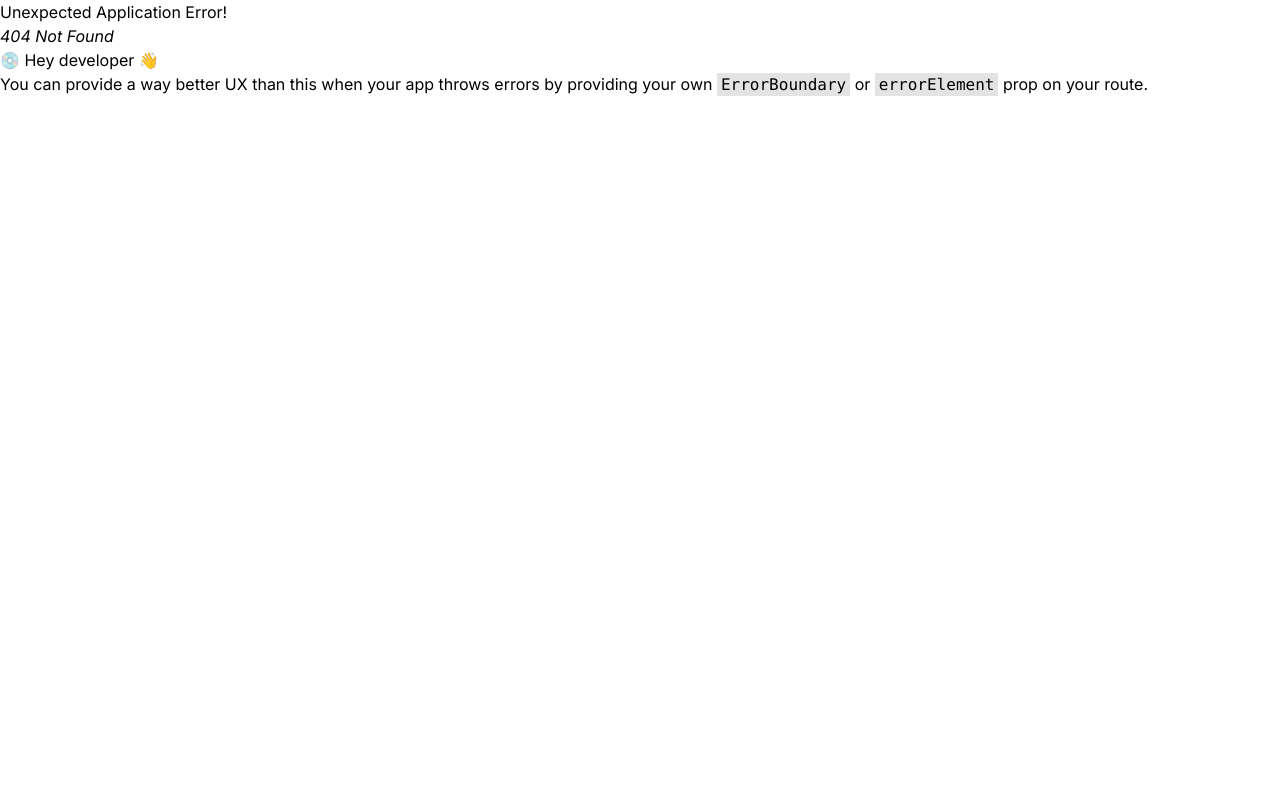
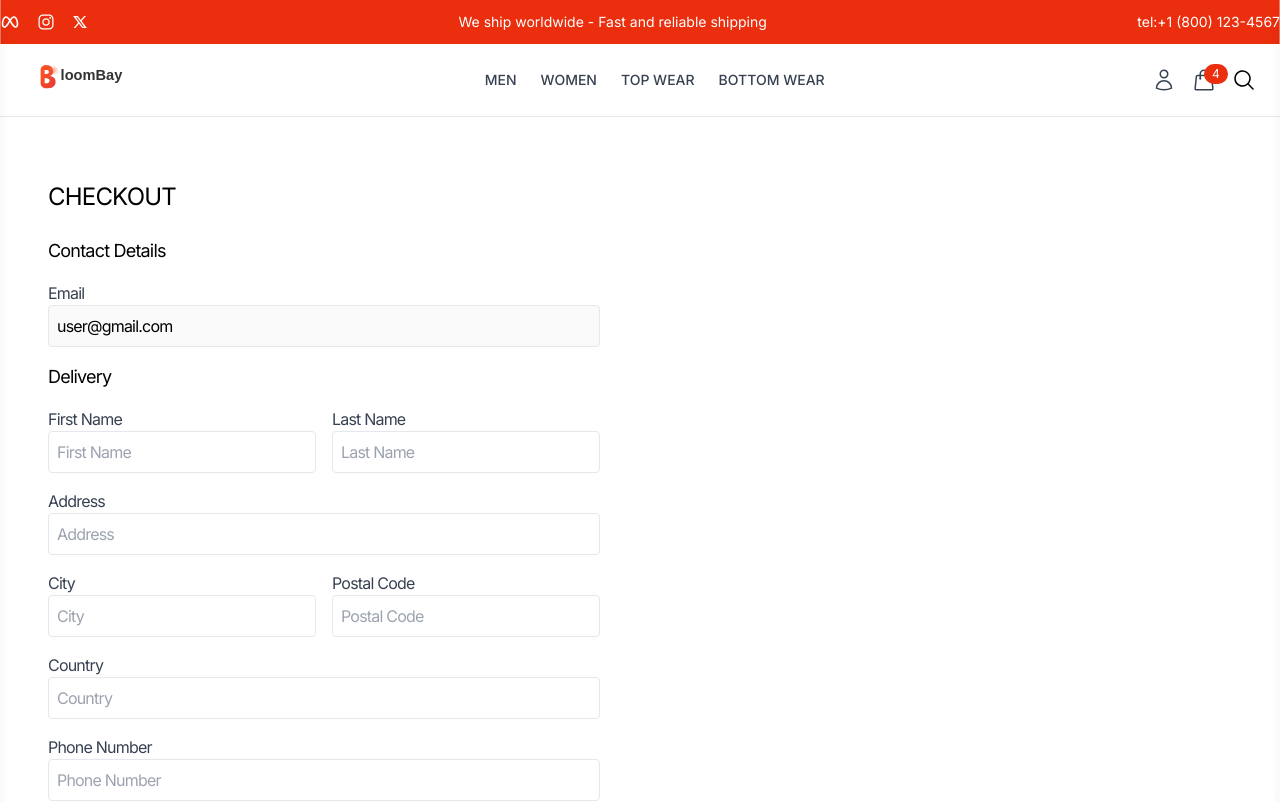
Before and after one commit to Chirag2027/bloombay, a React (Vite) app in the folder frontend/: page /checkout in a window 1280 px wide. Before the commit this address had no page. Shown: the top 802 px of the page. Built offline with nearby package versions, Linux system fonts and the light colour scheme.

Commit message:
checkout left section done, PayPal left

```diff
--- a/frontend/src/App.jsx
+++ b/frontend/src/App.jsx
@@ -8,6 +8,7 @@
 import Profile from './pages/Profile'
 import CollectionPage from './pages/CollectionPage'
 import ProductDetails from './components/Products/ProductDetails'
+import Checkout from './components/Cart/Checkout'
 
 const router = createBrowserRouter(
   createRoutesFromElements(
@@ -19,6 +20,7 @@
       <Route path='profile' element={<Profile />} />
       <Route path='collections/:collection' element={<CollectionPage />} />
       <Route path='product/:id' element={<ProductDetails />} />
+      <Route path='checkout' element={<Checkout />} />
 
     </Route>
   )
--- /dev/null
+++ b/frontend/src/components/Cart/Checkout.jsx
@@ -0,0 +1,178 @@
+import React, { useState } from 'react'
+import { useNavigate } from 'react-router-dom';
+
+// sample data to work with
+const cart = {
+    products: [
+        {
+            name: "Jacket",
+            size: "L",
+            color: "Blue",
+            price: 1200,
+            image: "https://picsum.photos/200?random=1",
+        },
+        {
+            name: "Jacket",
+            size: "XL",
+            color: "Red",
+            price: 1700,
+            image: "https://picsum.photos/200?random=7",
+        },
+    ],
+    totalPrice: 2900,
+};
+
+const Checkout = () => {
+
+  const navigate = useNavigate();
+  const [checkoutId, setCheckoutId] = useState(null);
+
+  // state variable to hold the shipping address info
+  const [shippingAddress, setShippingAddress] = useState({
+    firstName: "",
+    lastName: "",
+    address: "",
+    city: "",
+    postalCode: "",
+    country: "",
+    phone: "",
+  });
+
+   // Function to create the checkout once the all details are filled by user and form is submitted
+  // This function is responsible for sending the request to the backend & creating a checkout entry
+  const handleCreateCheckout = (e) => {
+    e.preventDefault();
+    setCheckoutId(123);
+  }
+
+  return (
+    <div className='grid grid-cols-1 lg:grid-cols-2 gap-8 max-w-7xl mx-auto py-10 px-6 tracking-tighter'>
+        {/* Left section */}
+        <div className="bg-white rounded-lg p-6">
+            <h2 className="text-2xl uppercase mb-6">Checkout</h2>
+            <form onSubmit={handleCreateCheckout}>
+                <h3 className="text-lg mb-4">Contact Details</h3>
+                <div className="mb-4">
+                    <label className='block text-gray-700'>Email</label>
+                    <input
+                    type="email"
+                    value="user@gmail.com"
+                    className='w-full p-2 border rounded'
+                    disabled
+                    />
+                </div>
+
+                <h3 className="text-lg mb-4">Delivery</h3>
+                <div className="mb-4 grid grid-cols-2 gap-4">
+                    {/* First Name */}
+                    <div>
+                        <label className='block text-gray-700'>First Name</label>
+                        <input
+                        type="text"
+                        value={shippingAddress.firstName}
+                        onChange={(e) => setShippingAddress({...shippingAddress, firstName: e.target.value})}
+                        className='w-full p-2 border rounded'
+                        placeholder='First Name'
+                        required
+                        />
+                    </div>
+                    {/* Last Name */}
+                    <div>
+                        <label className='block text-gray-700'>Last Name</label>
+                        <input
+                        type="text"
+                        value={shippingAddress.lastName}
+                        onChange={(e) => setShippingAddress({...shippingAddress, lastName: e.target.value})}
+                        className='w-full p-2 border rounded'
+                        placeholder='Last Name'
+                        required
+                        />
+                    </div>
+                </div>
+
+                {/* Address */}
+                <div className="mb-4">
+                    <label className="block text-gray-700">Address</label>
+                    <input
+                    type="text"
+                    value={shippingAddress.address}
+                    onChange={(e) => setShippingAddress({...shippingAddress, address: e.target.value})}
+                    className='w-full p-2 border rounded'
+                    placeholder='Address'
+                    required
+                    />
+                </div>
+
+                <div className="mb-4 grid grid-cols-2 gap-4">
+                    {/* City */}
+                    <div>
+                        <label className='block text-gray-700'>City</label>
+                        <input
+                        type="text"
+                        value={shippingAddress.city}
+                        onChange={(e) => setShippingAddress({...shippingAddress, city: e.target.value})}
+                        className='w-full p-2 border rounded'
+                        placeholder='City'
+                        required
+                        />
+                    </div>
+                    {/* Postal Code */}
+                    <div>
+                        <label className='block text-gray-700'>Postal Code</label>
+                        <input
+                        type="text"
+                        value={shippingAddress.postalCode}
+                        onChange={(e) => setShippingAddress({...shippingAddress, postalCode: e.target.value})}
+                        className='w-full p-2 border rounded'
+                        placeholder='Postal Code'
+                        required
+                        />
+                    </div>
+                </div>
+
+                {/* Country */}
+                <div className="mb-4">
+                    <label className="block text-gray-700">Country</label>
+                    <input
+                    type="text"
+                    value={shippingAddress.country}
+                    onChange={(e) => setShippingAddress({...shippingAddress, country: e.target.value})}
+                    className='w-full p-2 border rounded'
+                    placeholder='Country'
+                    required
+                    />
+                </div>
+
+                {/* Phone Number */}
+                <div className="mb-4">
+                    <label className="block text-gray-700">Phone Number</label>
+                    <input
+                    type="text"
+                    value={shippingAddress.phone}
+                    onChange={(e) => setShippingAddress({...shippingAddress, phone: e.target.value})}
+                    className='w-full p-2 border rounded'
+                    placeholder='Phone Number'
+                    required
+                    />
+                </div>
+
+                {/* Checkout Button */}
+                <div className="mt-6">
+                    {!checkoutId ? (
+                        <button type='submit' className='w-full bg-black text-white py-3 rounded '>Continue to Payment</button>
+                    ) : (
+                        <div>
+                            <h3 className="text-lg mb-4">Pay with PayPal</h3>
+                            {/* PayPal Button Component */}
+
+                        </div>
+                    )}
+                </div>
+            </form>
+        </div>
+
+    </div>
+  )
+}
+
+export default Checkout
--- a/frontend/src/components/Layout/CartDrawer.jsx
+++ b/frontend/src/components/Layout/CartDrawer.jsx
@@ -1,8 +1,15 @@
-import React, { useState } from 'react'
+import React from 'react'
+import  { useNavigate } from 'react-router-dom'
 import { IoMdClose } from 'react-icons/io';
 import CartContents from '../Cart/CartContents';
 
 const CartDrawer = ({drawerOpen, toggleCartDrawer}) => {
+
+  const navigate = useNavigate();
+
+  const handleCheckout = () => {
+    navigate('/checkout');
+  }
 
   return (
     <div className={`fixed top-0 right-0 w-3/4 sm:w-1/2 md:w-[30rem] lg:w-1/3 h-full bg-white shadow-lg transform transition-transform duration-300 flex flex-col z-50 ${drawerOpen ? 'translate-x-0' : 'translate-x-full'}`}>
@@ -27,7 +34,9 @@
 
         {/* Checkout Button */}
         <div className='p-4 bg-white sticky bottom-0'>
-            <button className='w-full bg-black text-white rounded-lg py-3 font-semibold hover:bg-gray-800 transition'>Checkout</button>
+            <button
+            onClick={handleCheckout}
+            className='w-full bg-black text-white rounded-lg py-3 font-semibold hover:bg-gray-800 transition'>Checkout</button>
             <p className='text-sm tracking-tighter text-center text-gray-600 mt-2'>
                 Shipping, taxes, and discounts calculated at checkout
             </p>
```
